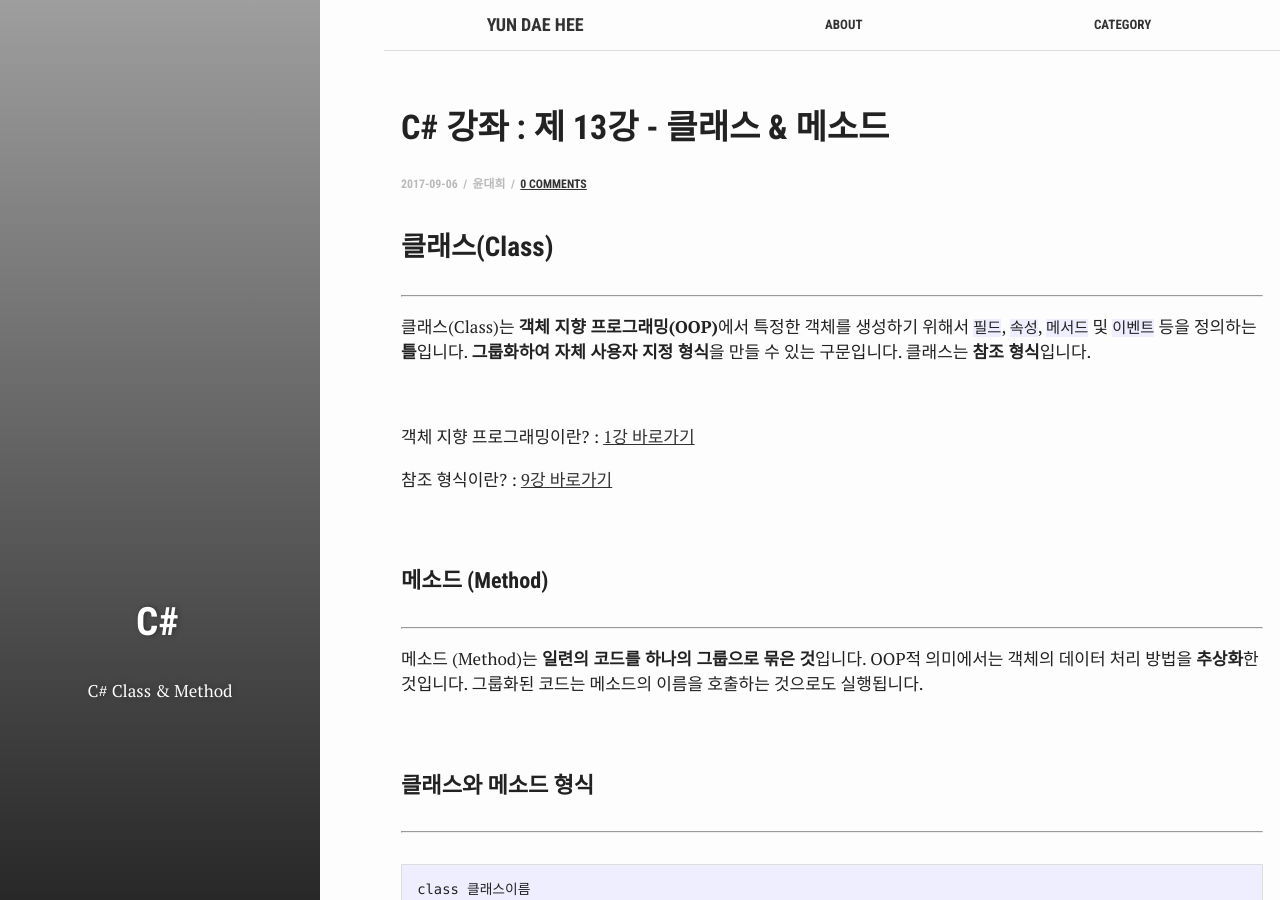
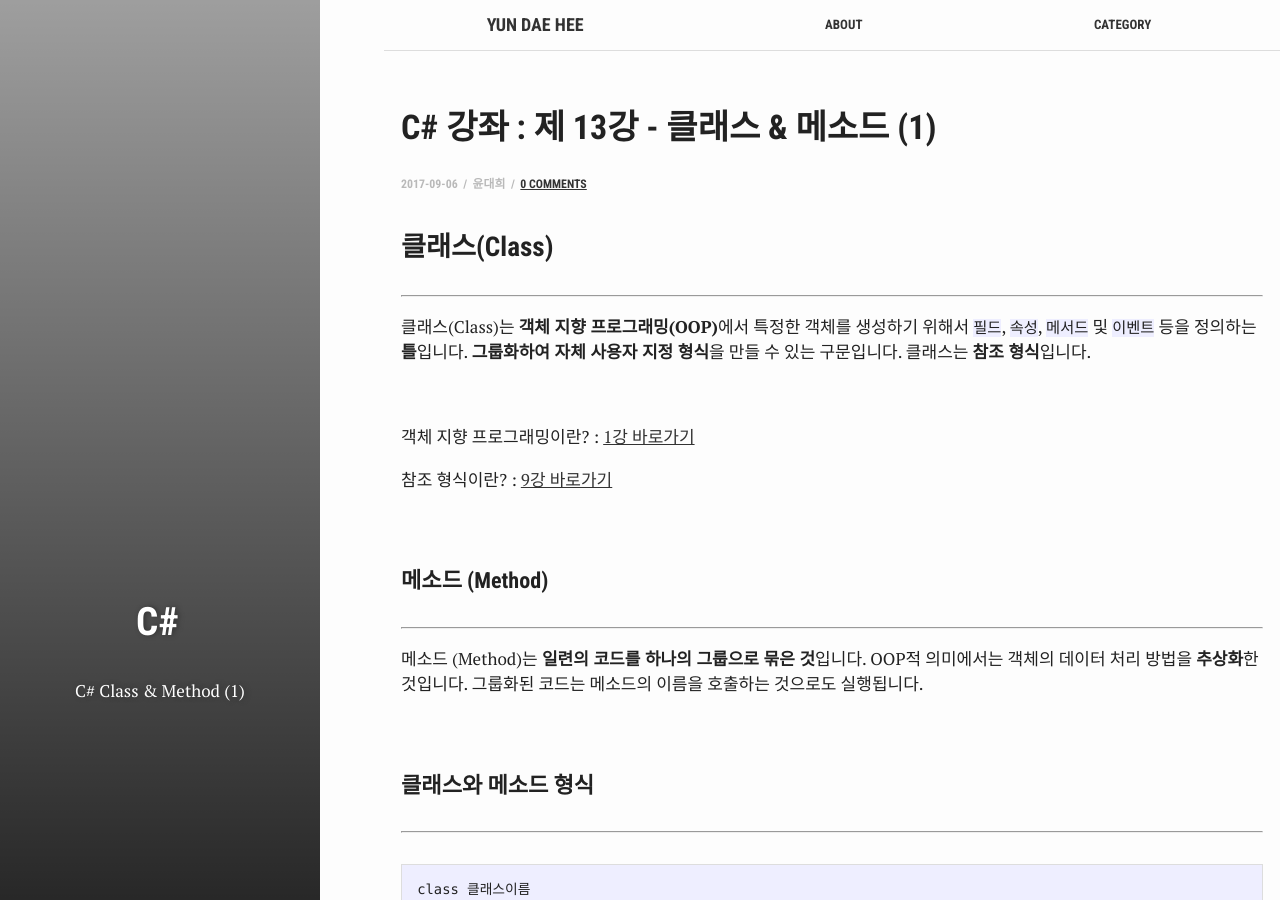
Before and after one commit to test076923/076923.github.io, a Jekyll site: the page built from _posts/2017-09-06-C#-13.md, in a window 1280 px wide and 900 px high. Built offline with Jekyll 4.4.1, drawn with Linux system fonts in a browser that asks for light colours; comment, search, counter and statistics services are not loaded.

Commit message:
Update 2017-09-06-C#-13.md

```diff
--- a/_posts/2017-09-06-C#-13.md
+++ b/_posts/2017-09-06-C#-13.md
@@ -2,9 +2,9 @@
 bg: "Clogo.jpg"
 layout: post
 comments: true
-title:  "C# 강좌 : 제 13강 - 클래스 & 메소드"
-crawlertitle: "C# 강좌 : 제 13강 - 클래스 & 메소드"
-summary: "C# Class & Method"
+title:  "C# 강좌 : 제 13강 - 클래스 & 메소드 (1)"
+crawlertitle: "C# 강좌 : 제 13강 - 클래스 & 메소드 (1)"
+summary: "C# Class & Method (1)"
 date: 2017-09-06
 categories: posts
 tags: ['C#']
```
